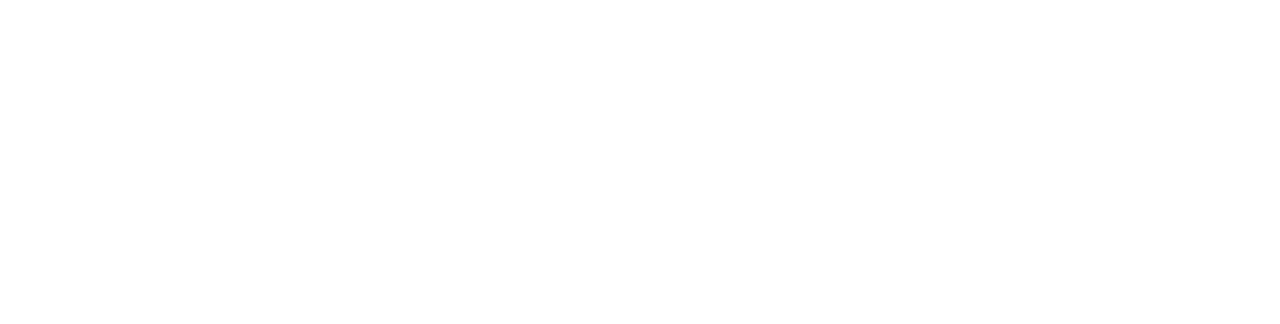
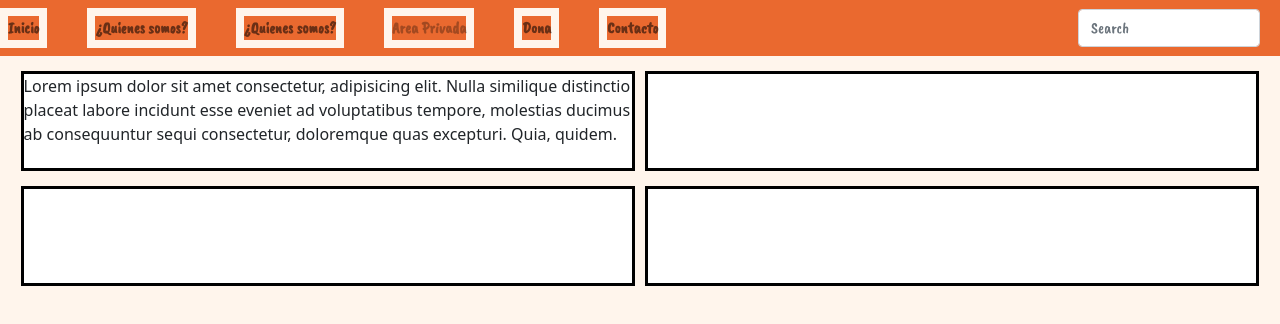
Before and after one commit to Hugo-DLHP/DisenoInterfacesPractica2HugoDeLaHoz, a plain HTML site: page index.html in a window 1280 px wide. Drawn offline with nearby package versions, Linux system fonts and the light colour scheme.

Commit message:
nav y divs

```diff
--- a/index.html
+++ b/index.html
@@ -3,10 +3,51 @@
 <head>
     <meta charset="UTF-8">
     <meta name="viewport" content="width=device-width, initial-scale=1.0">
+    <link href="https://cdn.jsdelivr.net/npm/bootstrap@5.0.2/dist/css/bootstrap.min.css" rel="stylesheet" integrity="sha384-EVSTQN3/azprG1Anm3QDgpJLIm9Nao0Yz1ztcQTwFspd3yD65VohhpuuCOmLASjC" crossorigin="anonymous">
+    <script src="https://cdn.jsdelivr.net/npm/@popperjs/core@2.9.2/dist/umd/popper.min.js" integrity="sha384-IQsoLXl5PILFhosVNubq5LC7Qb9DXgDA9i+tQ8Zj3iwWAwPtgFTxbJ8NT4GN1R8p" crossorigin="anonymous"></script>
+    <script src="https://cdn.jsdelivr.net/npm/bootstrap@5.0.2/dist/js/bootstrap.min.js" integrity="sha384-cVKIPhGWiC2Al4u+LWgxfKTRIcfu0JTxR+EQDz/bgldoEyl4H0zUF0QKbrJ0EcQF" crossorigin="anonymous"></script>
     <link rel="stylesheet" href="style.css">
     <title>Practica 2</title>
 </head>
 <body>
-
+    <nav class="navbar navbar-expand-lg navbar-light bg-light nav">
+        <div class="container-fluid nav">
+          <div class="collapse navbar-collapse nav" id="navbarSupportedContent">
+            <ul class="navbar-nav me-auto mb-2 mb-lg-0 nav">
+              <li class="nav-item nav">
+                <a class="nav-link" href="#"><b class="nav">Inicio</b></a>
+              </li>
+              <li class="nav-item nav">
+                <a class="nav-link" href="#"><b class="nav">¿Quienes somos?</b></a>
+              </li>
+              <li class="nav-item nav">
+                <a class="nav-link" href="#"><b class="nav">¿Quienes somos?</b></a>
+              </li>
+              <li class="nav-item nav">
+                <a class="nav-link disabled" href="#" tabindex="-1" aria-disabled="true"><b class="nav">Area Privada</b></a>
+              </li>
+              <li class="nav-item nav">
+                <a class="nav-link" href="#"><b class="nav">Dona</b></a>
+              </li>
+              <li class="nav-item nav">
+                <a class="nav-link" href="#"><b class="nav">Contacto</b></a>
+              </li>
+            </ul>
+            <form class="d-flex nav">
+              <input class="form-control me-2" type="search" placeholder="Search" aria-label="Search">
+            </form>
+          </div>
+        </div>
+      </nav>
+    <div class="contenedor">
+        <div class="cuadrado">
+            Lorem ipsum dolor sit amet consectetur, adipisicing elit. Nulla similique distinctio placeat labore incidunt esse eveniet ad voluptatibus tempore, molestias ducimus ab consequuntur sequi consectetur, doloremque quas excepturi. Quia, quidem.
+        </div>
+        <div class="cuadrado"></div>
+    </div>
+    <div class="contenedor">
+        <div class="cuadrado"></div>
+        <div class="cuadrado"></div>
+    </div>
 </body>
 </html>
--- a/style.css
+++ b/style.css
@@ -0,0 +1,35 @@
+@font-face {
+    font-family: 'caveat';
+    src: url('./CaveatBrush-Regular.ttf');
+}
+* {
+    background-color: #FFF5EC;
+}
+
+.contenedor {
+    width: 100%;
+    display: flex;
+    flex-wrap: wrap;
+    justify-content: center;
+    align-items: center;
+}
+.cuadrado {
+    width: 48%;
+    height: 100px;
+    background-color: #FFFFFF;
+    border: black solid 3px;
+    margin-top: 15px;
+}
+
+.cuadrado:first-child {
+    margin-right: 10px;
+}
+
+.nav {
+    font-family: caveat;
+    background-color: #EA692F!important;
+}
+
+.nav li {
+    margin-right: 40px;
+}
```
Also changed, not shown: CaveatBrush-Regular.ttf (added), OFL.txt (added).
